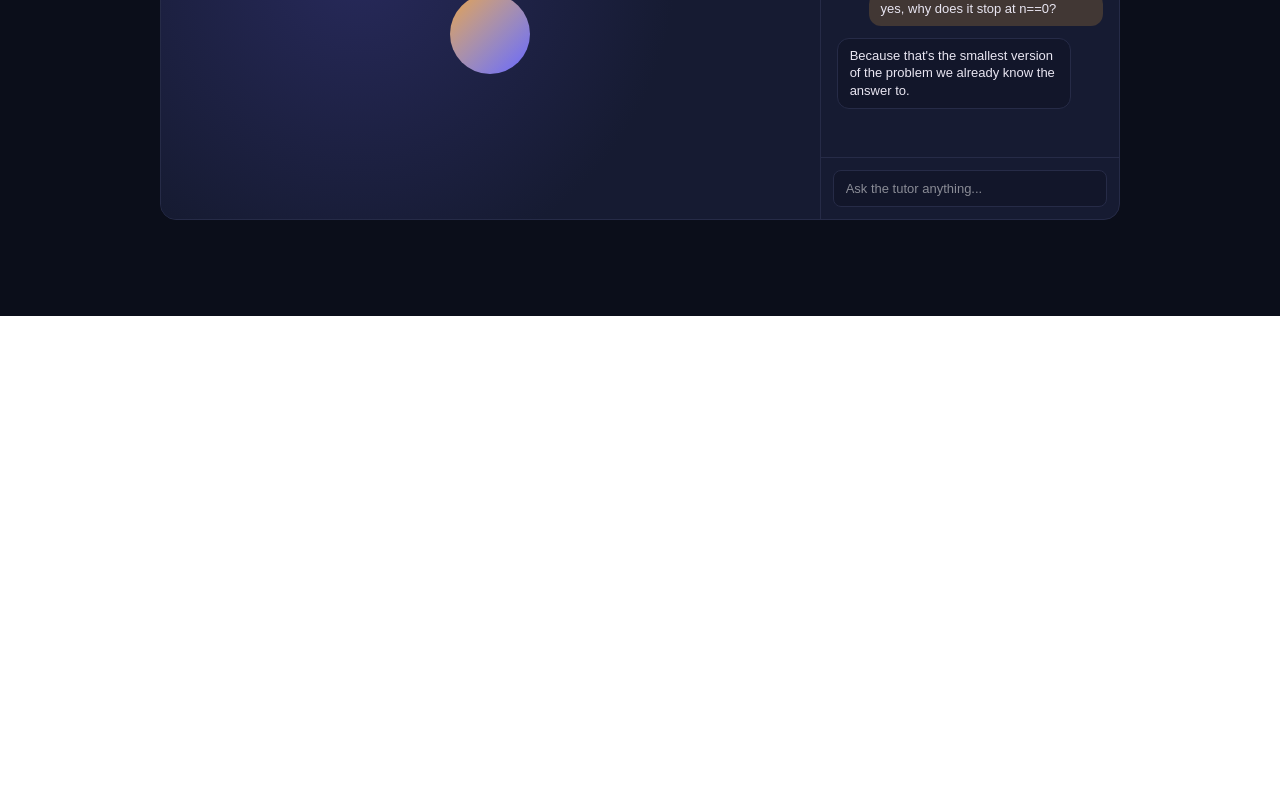
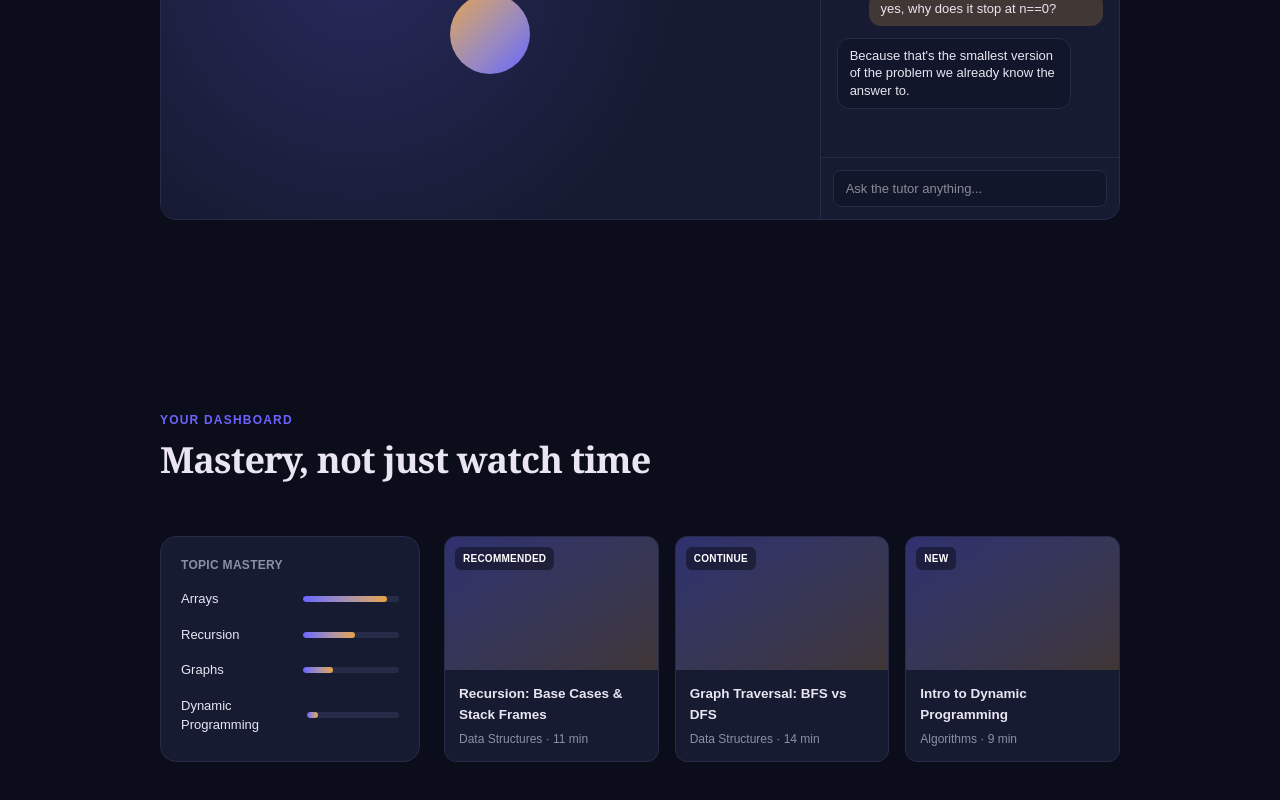
Before and after one commit to Somya0207/neuralearn, a Next.js app in the folder frontend/: page / in a window 1280 px wide. Shown: the part 2289-3089 px from the top of the page. Before the commit the page ends 2605 px from the top, so only its background shows below. Built offline with nearby package versions, Linux system fonts and the light colour scheme.

Commit message:
Add Dashboard section with mastery bars and lecture cards

```diff
--- /dev/null
+++ b/frontend/app/components/Dashboard.tsx
@@ -0,0 +1,60 @@
+const mastery = [
+  { topic: "Arrays", percent: 88 },
+  { topic: "Recursion", percent: 54 },
+  { topic: "Graphs", percent: 31 },
+  { topic: "Dynamic Programming", percent: 12 },
+];
+
+const lectures = [
+  { title: "Recursion: Base Cases & Stack Frames", meta: "Data Structures · 11 min", tag: "RECOMMENDED" },
+  { title: "Graph Traversal: BFS vs DFS", meta: "Data Structures · 14 min", tag: "CONTINUE" },
+  { title: "Intro to Dynamic Programming", meta: "Algorithms · 9 min", tag: "NEW" },
+];
+
+export default function Dashboard() {
+  return (
+    <section className="mx-auto max-w-5xl px-8 py-24">
+      <p className="mb-3 text-xs font-semibold uppercase tracking-widest text-[#6C63FF]">
+        Your Dashboard
+      </p>
+      <h2 className="mb-14 max-w-lg font-serif text-4xl font-semibold tracking-tight">
+        Mastery, not just watch time
+      </h2>
+
+      <div className="grid grid-cols-[260px_1fr] gap-6">
+        <div className="rounded-2xl border border-[#262B47] bg-[#161B32] p-5">
+          <p className="mb-4 text-xs font-semibold uppercase tracking-wide text-[#8B8FA8]">
+            Topic mastery
+          </p>
+          {mastery.map((m) => (
+            <div key={m.topic} className="mb-4 flex items-center justify-between last:mb-0">
+              <span className="text-[13px] font-medium">{m.topic}</span>
+              <div className="h-1.5 w-24 overflow-hidden rounded-full bg-[#262B47]">
+                <div
+                  className="h-full rounded-full bg-gradient-to-r from-[#6C63FF] to-[#E8A33D]"
+                  style={{ width: `${m.percent}%` }}
+                />
+              </div>
+            </div>
+          ))}
+        </div>
+
+        <div className="grid grid-cols-3 gap-4">
+          {lectures.map((lec) => (
+            <div key={lec.title} className="overflow-hidden rounded-xl border border-[#262B47] bg-[#161B32]">
+              <div className="relative aspect-[16/10] bg-gradient-to-br from-[#6C63FF4D] to-[#E8A33D33]">
+                <span className="absolute left-2.5 top-2.5 rounded-md bg-black/40 px-2 py-1 text-[10px] font-bold tracking-wide text-white">
+                  {lec.tag}
+                </span>
+              </div>
+              <div className="p-3.5">
+                <p className="mb-1.5 text-[13.5px] font-semibold">{lec.title}</p>
+                <p className="text-xs text-[#8B8FA8]">{lec.meta}</p>
+              </div>
+            </div>
+          ))}
+        </div>
+      </div>
+    </section>
+  );
+}
--- a/frontend/app/page.tsx
+++ b/frontend/app/page.tsx
@@ -2,6 +2,7 @@ import Navbar from "./components/Navbar";
 import HowItWorks from "./components/HowItWorks";
 import Features from "./components/Features";
 import PlayerPreview from "./components/PlayerPreview";
+import Dashboard from "./components/Dashboard";
 
 export default function Home() {
   return (
@@ -23,6 +24,7 @@ export default function Home() {
       <HowItWorks />
       <Features />
       <PlayerPreview />
+      <Dashboard />
     </main>
   );
 }
```
